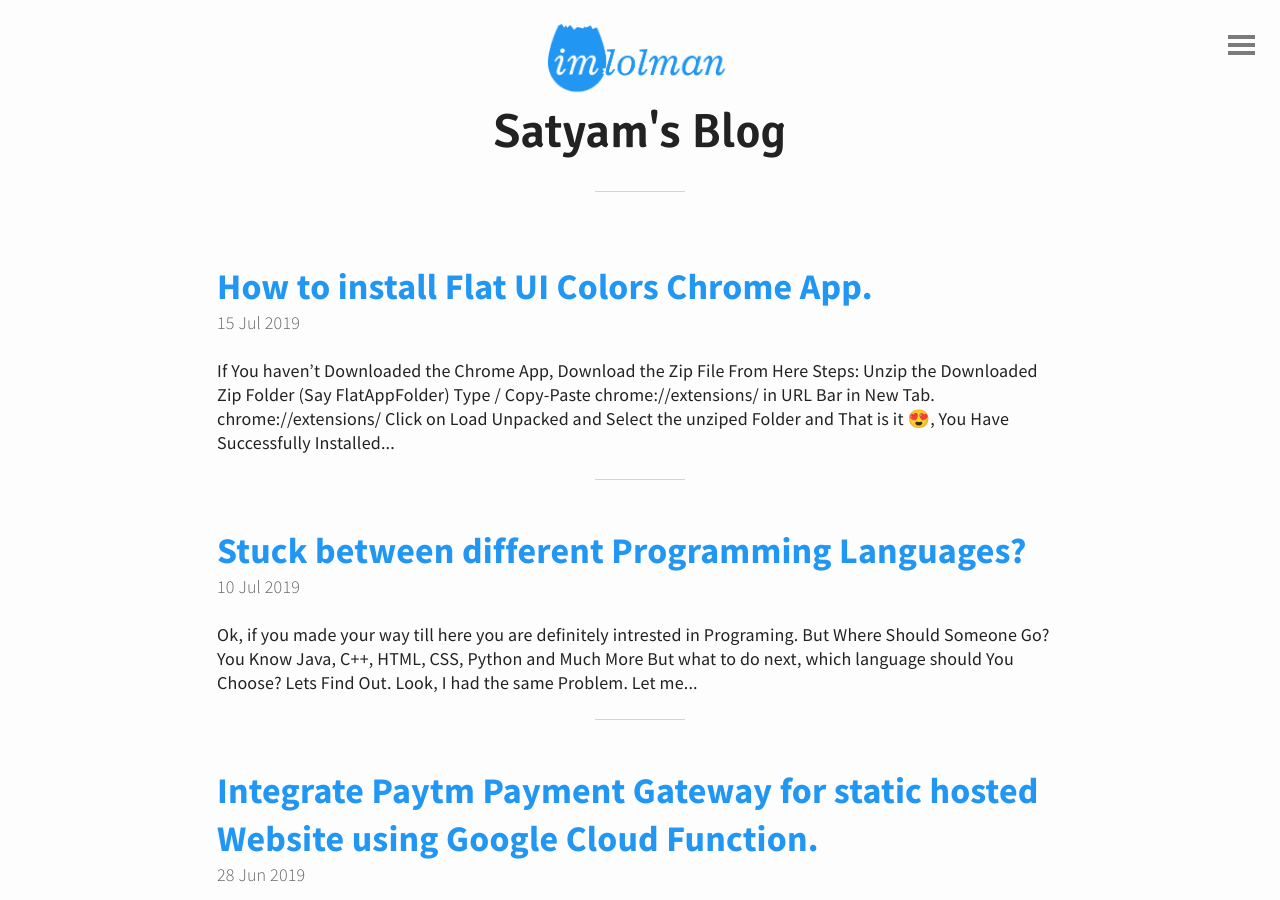
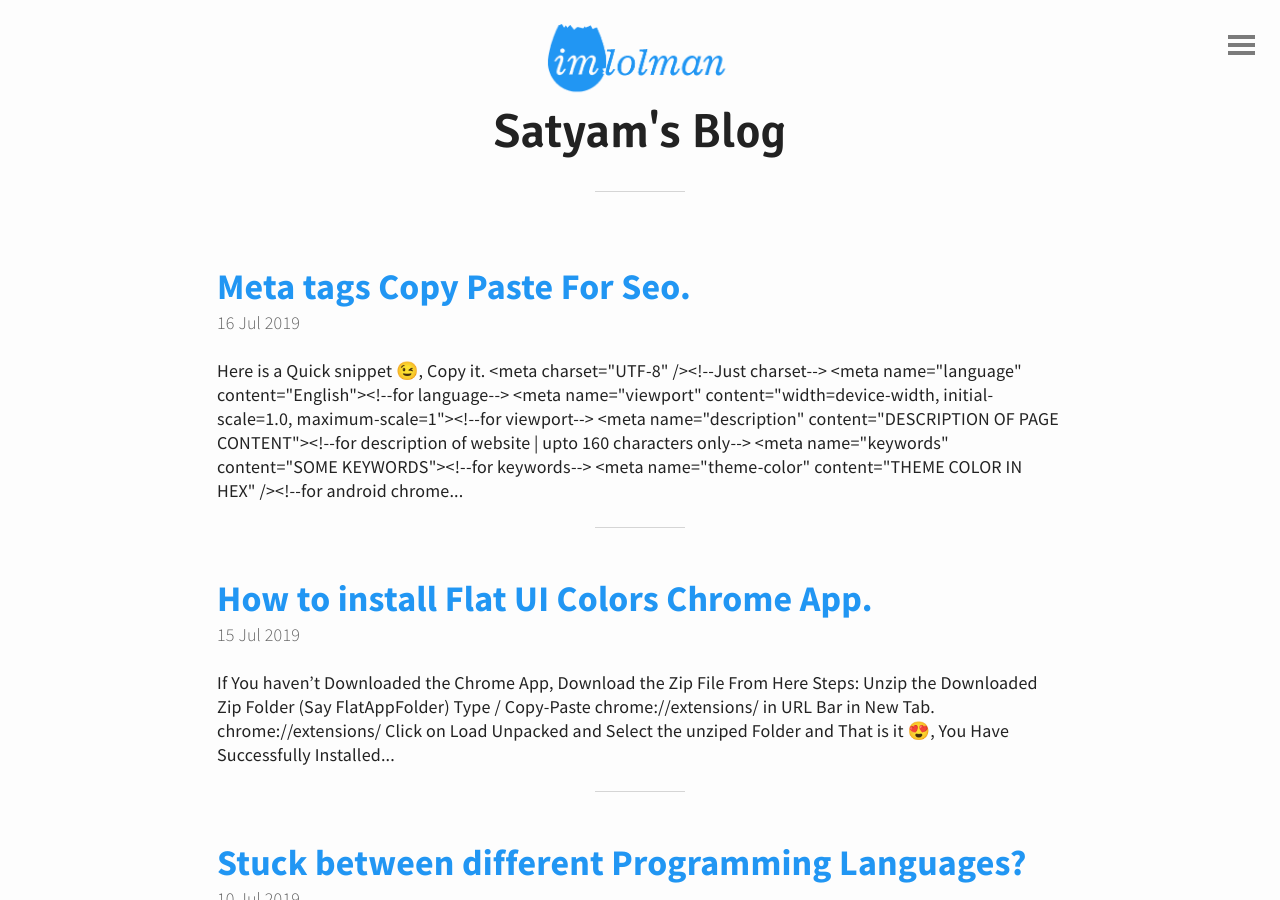
Before and after one commit to imlolman/blog, a Jekyll site: the page built from index.html, in a window 1280 px wide and 900 px high. Built offline with Jekyll 4.4.1, drawn with Linux system fonts in a browser that asks for light colours; the list of posts is cut into pages by our own code.

Commit message:
Updated Meta Tages and Updated a Post

````diff
--- a/_includes/head.html
+++ b/_includes/head.html
@@ -1,23 +1,29 @@
 <head>
   <!-- Meta -->
   <meta charset="UTF-8" />
+  <meta name="language" content="English">
   <meta name="viewport" content="width=device-width, initial-scale=1.0, maximum-scale=1">
   <meta name="generator" content="Jekyll">
+  <meta name="keywords" content="Personal/Tech Blog, imlolman, satyam gupta.">
   <meta name="description"
     content="{%if page.is_post %}{{ page.description }}{% else %}{{ site.description }} {% endif %}">
   <meta name="author" content="Satyam Gupta #imlolman">
-  <link rel="canonical" href="https://imlolman.github.io/blog/" />
+  <link rel="canonical" href="https://imlolman.github.io/blog{{ page.url }}" />
   <meta name="theme-color" content="#2196f3" />
   <link rel="shortcut icon" href="https://imlolman.github.io/img/favicon.ico">
+  <meta property="og:type" content="{%if page.is_post %}article{% else %}website{% endif %}" />
   <meta name="robots" content="index, follow">
-  <meta property="og:type" content="website" />
-  <meta property="og:title" content="imlolman - Satyam Gupta" />
+  <meta property="og:title" content="{%if page.title %}{{ page.title }}{% else %}{{ site.title }}{% endif %}" />
   <meta property="og:description" content="Hi, I am Satyam #imlolman and This is my Blog. I Build Awesome Web Based Projects. I Know Data
     Handeling, Scraping, Automation & Ready to Learn, Build more, because I Love Tech ❤." />
   <meta property="og:image" content="https://imlolman.github.io/blog/img/blog.png" />
-  <meta property="og:url" content="https://imlolman.github.io/blog/" />
+  <meta property="og:url" content="https://imlolman.github.io/blog{{ page.url }}" />
   <meta property="og:site_name" content="imlolman - Satyam Gupta" />
-
+  <meta name="twitter:title" content="{%if page.title %}{{ page.title }}{% else %}{{ site.title }}{% endif %}">
+  <meta name="twitter:description"
+    content="{%if page.is_post %}{{ page.description }}{% else %}{{ site.description }} {% endif %}">
+  <meta name="twitter:image" content="https://imlolman.github.io/blog/img/blog.png">
+  <meta name="twitter:creator" content="@satyam755755">
   <title>{%if page.title %}{{ page.title }}{% else %}{{ site.title }}{% endif %}</title>
 
   <!-- CSS & fonts -->
--- /dev/null
+++ b/_posts/2019-07-16-seo-meta-tag-copy-paste.md
@@ -0,0 +1,30 @@
+---
+title: Meta tags Copy Paste For Seo.
+description: Here is a List of Meta tags I commonly use for SEO.
+---
+
+#### Here is a Quick snippet 😉, Copy it.
+
+```html
+<meta charset="UTF-8" /><!--Just charset-->
+<meta name="language" content="English"><!--for language-->
+<meta name="viewport" content="width=device-width, initial-scale=1.0, maximum-scale=1"><!--for viewport-->
+<meta name="description" content="DESCRIPTION OF PAGE CONTENT"><!--for description of website | upto 160 characters only-->
+<meta name="keywords" content="SOME KEYWORDS"><!--for keywords-->
+<meta name="theme-color" content="THEME COLOR IN HEX" /><!--for android chrome topbar theme-->
+<link rel="shortcut icon" href="https://imlolman.github.io/img/favicon.ico"><!--fevicon -->
+<meta property="og:type" content="article | website" /><!--for telling about website-->
+<meta property="og:title" content="TITLE OF YOUR POST OR PAGE" /><!--for fb title-->
+<meta property="og:description" content="DESCRIPTION OF PAGE CONTENT" /><!--for fb description-->
+<meta property="og:image" content="LINK TO THE IMAGE FILE" /><!--for fb image-->
+<meta property="og:url" content="PERMALINK" /><!--for fb permanent URL-->
+<meta property="og:site_name" content="SITE NAME" /><!--for overall company name-->
+<link rel="canonical" href="PERMALINK" /><!--for fixed current page url-->
+<meta name="twitter:title" content="TITLE OF POST OR PAGE"><!--for twitter title-->
+<meta name="twitter:description" content="DESCRIPTION OF PAGE CONTENT"><!--for twitter description-->
+<meta name="twitter:image" content="LINK TO IMAGE"><!--for twitter image-->
+<meta name="twitter:creator" content="@USERNAME"><!--twitter username-->
+<meta name="robots" content="index, follow"><!--for google crawling-->
+```
+
+Now Make Your Website appear in Google :)
````
